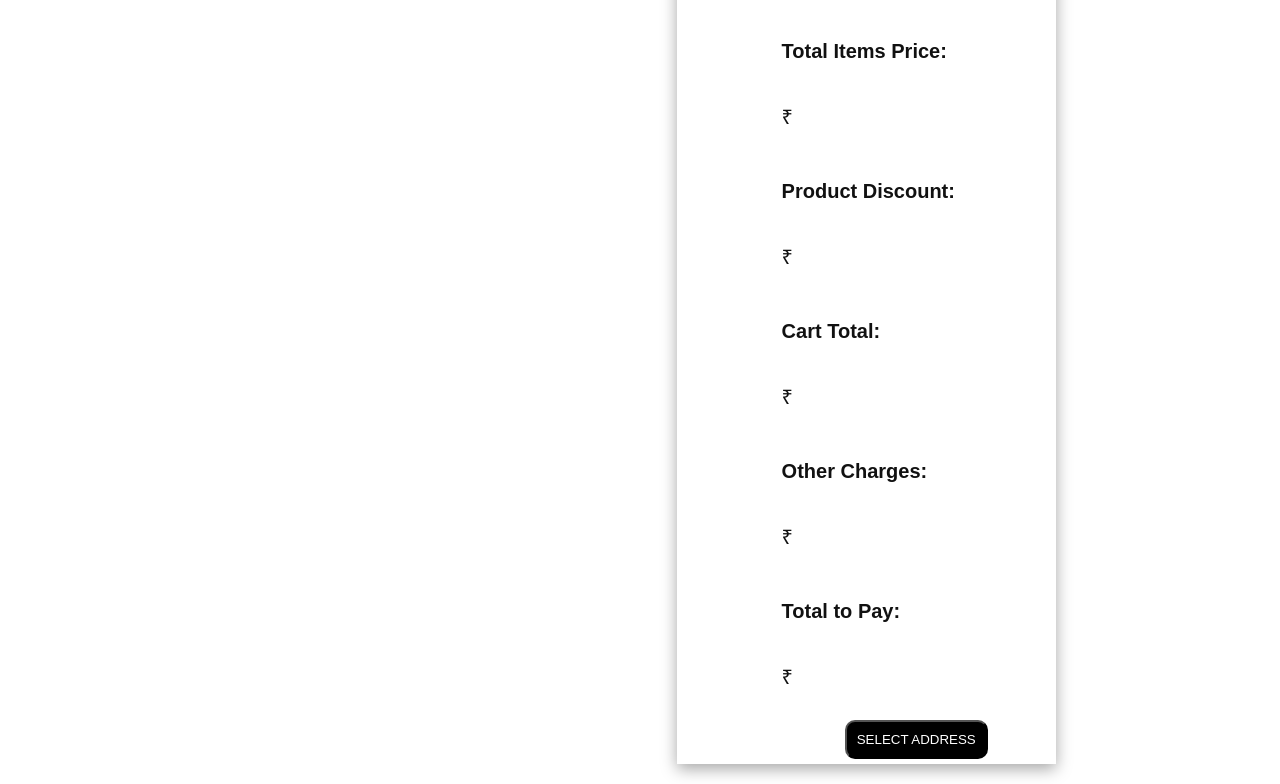
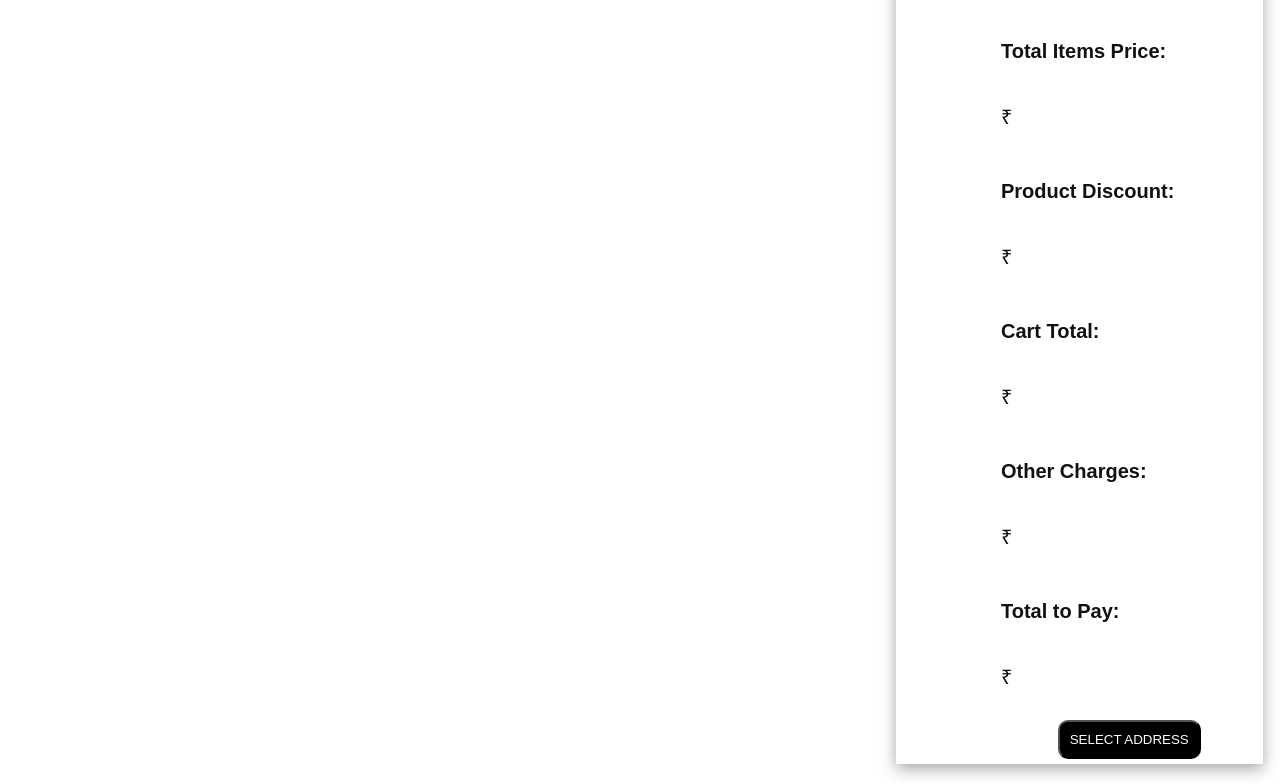
Before and after one commit to ShubhamPatel12499/Uboric, a plain HTML site: page html/cart.html in a window 1280 px wide. Shown: the part 167-951 px from the top of the page. Drawn offline with Linux system fonts and the light colour scheme.

Commit message:
final update

```diff
--- a/html/cart.html
+++ b/html/cart.html
@@ -70,6 +70,7 @@
                 display:grid;
                 grid-template-columns:repeat(2,1fr);
                 gap:20px;
+                width:68%;
         }
         #cart div{
             box-shadow: rgba(0, 0, 0, 0.35) 0px 5px 15px;
@@ -103,7 +104,7 @@
         }
         #right{
             box-shadow: rgba(0, 0, 0, 0.35) 0px 5px 15px;
-            width:30%;
+            width:29%;
         }
         #right div{
             display: grid;
```
Also changed, not shown: html/wishlist.html (+1 -1 lines).
